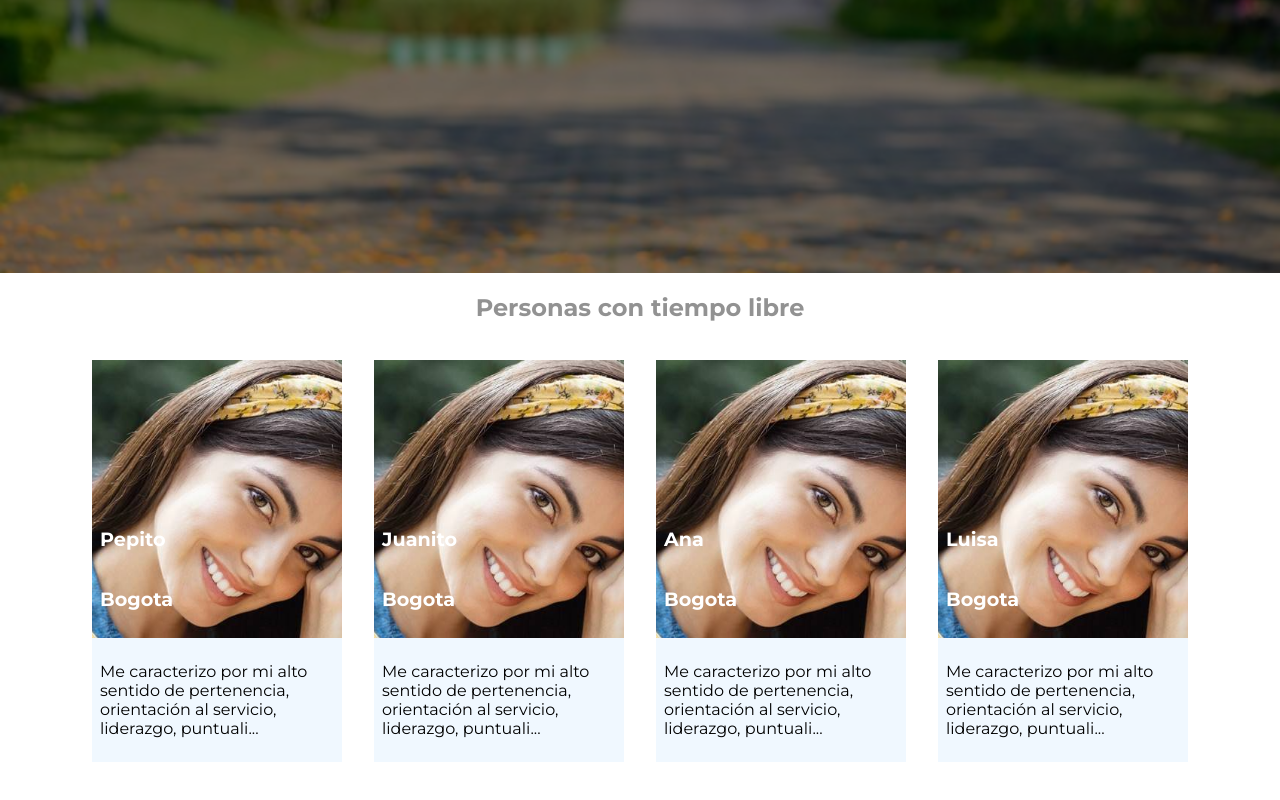
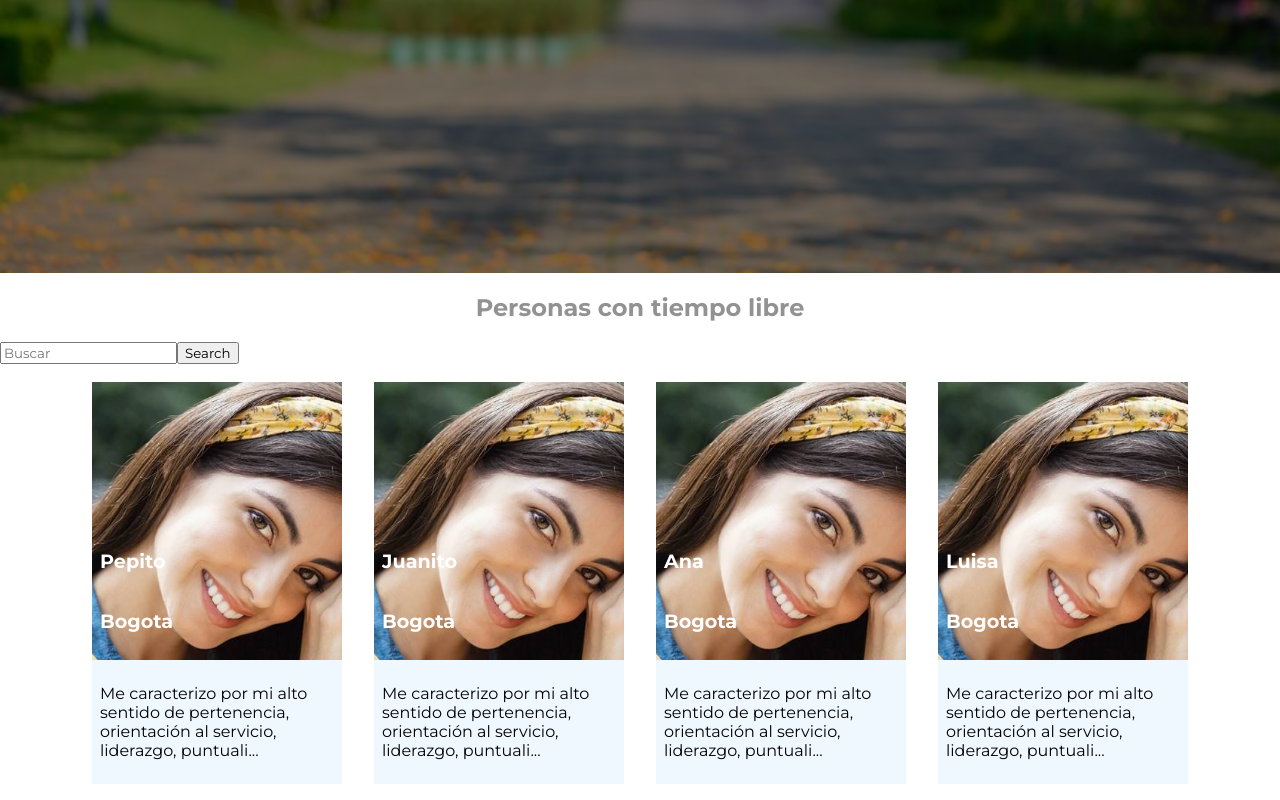
Before and after one commit to JairoSolarteRodriguez/match-app-front, a React (Create React App) app: page / in a window 1280 px wide. Shown: the part 647-1447 px from the top of the page. Before the commit the page ends 1425 px from the top, so only its background shows below. Built offline with nearby package versions, Linux system fonts and the light colour scheme.

Commit message:
Searched bar

```diff
--- a/src/components/ListOfCards/ListOfCards.jsx
+++ b/src/components/ListOfCards/ListOfCards.jsx
@@ -6,11 +6,19 @@ const ListOfCards = () => {
 
   console.log(data)
   return <>
-    {
-      data.map(({id, name, image, location, description, time}) =>(
-        <Card key={id} name={name} image={image} location={location} description={description} time={time}/>
-      ))
-    }
+    <div>
+      <form>
+        <input type="search" placeholder="Buscar"/>
+        <button>Search</button>
+      </form>
+    </div>
+    <div className="container">
+      {
+        data.map(({id, name, image, location, description, time}) =>(
+          <Card key={id} name={name} image={image} location={location} description={description} time={time}/>
+        ))
+      }
+    </div>
   </>
 }
 
--- a/src/views/Home/Home.jsx
+++ b/src/views/Home/Home.jsx
@@ -5,7 +5,7 @@ import './Home.css'
 const Home = () => {
   return <>
     <h2 className='subtitle'>Personas con tiempo libre</h2>
-    <main className='container'>
+    <main>
       <ListOfCards/>
     </main>
   </>
```
